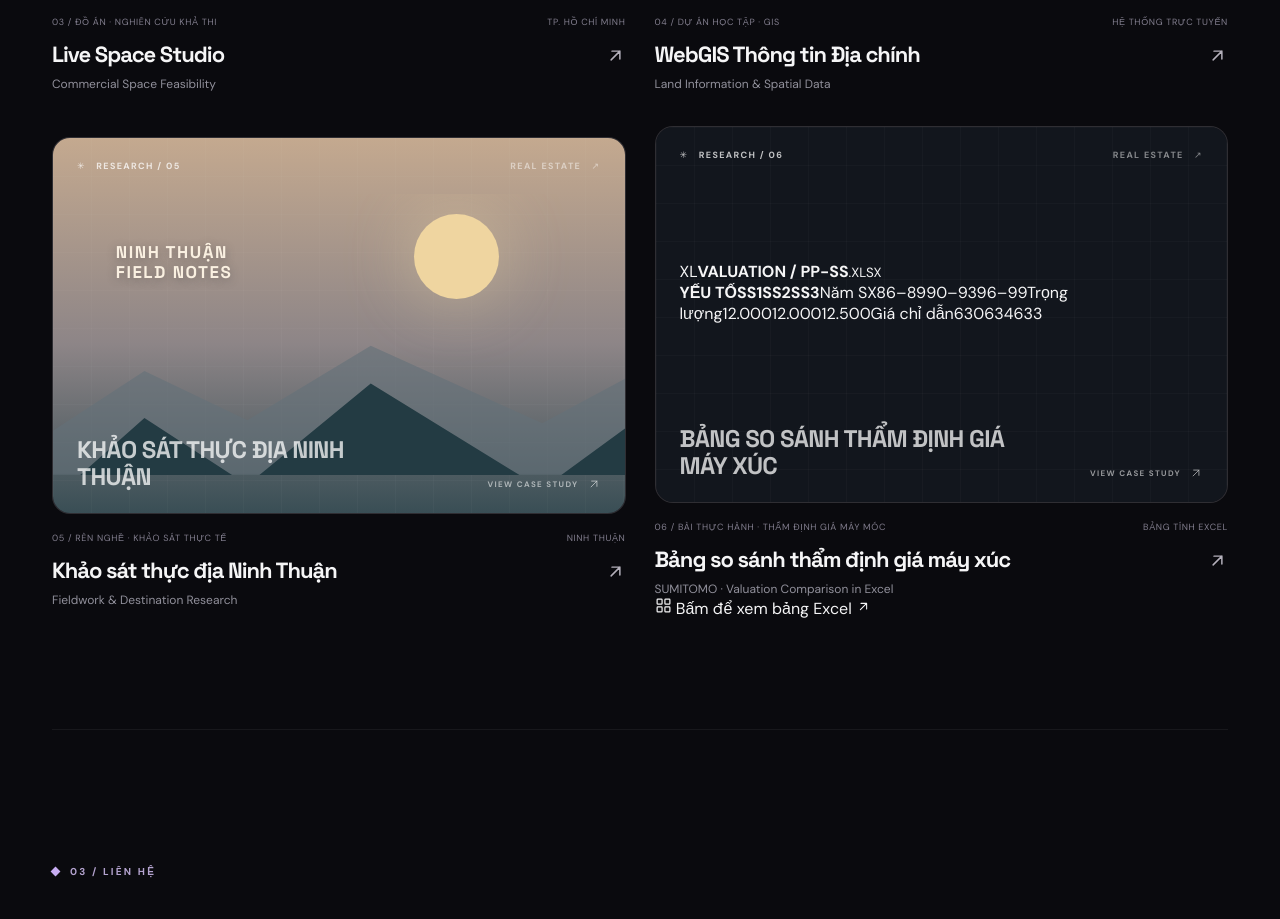
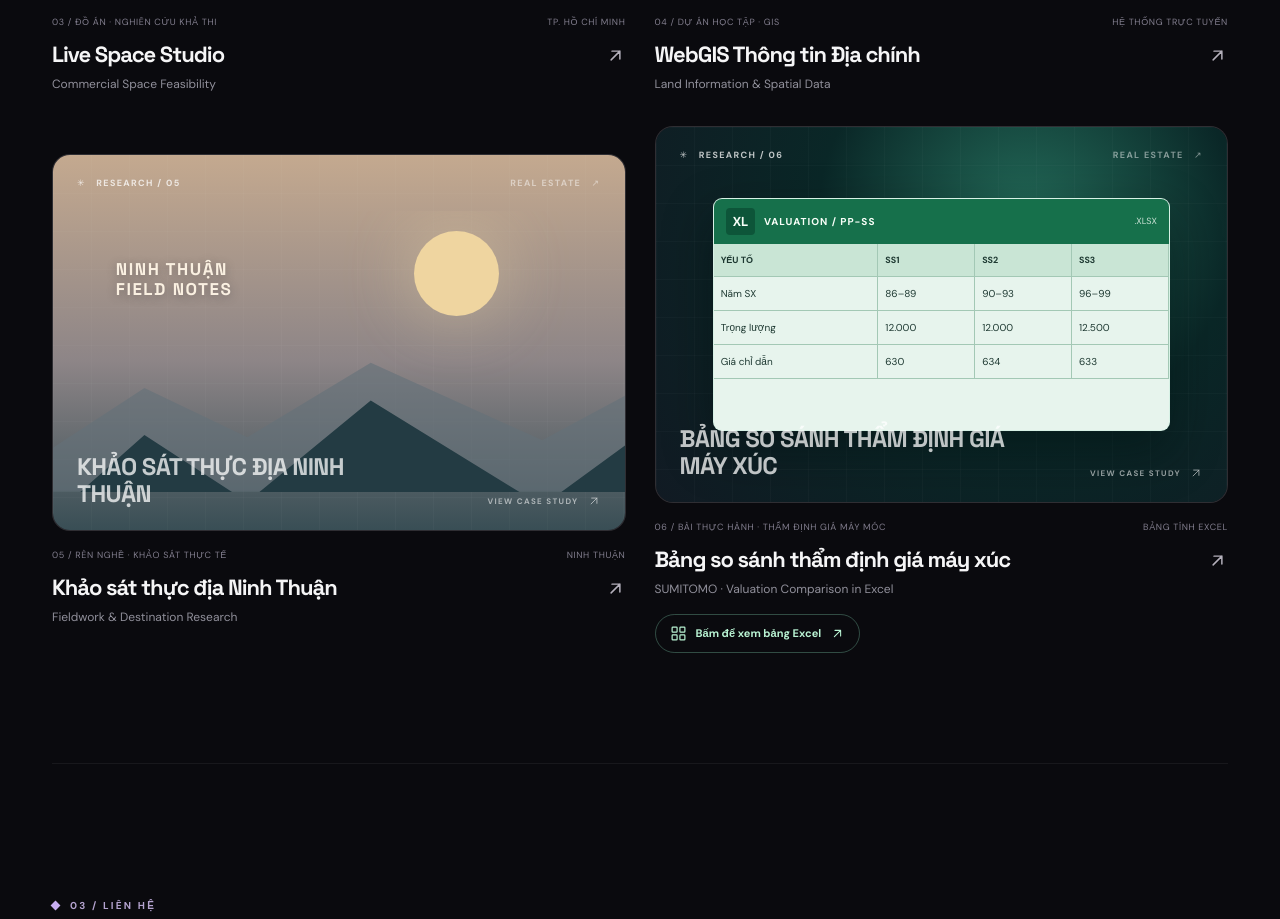
Before and after one commit to nguyencongthanh09102005-beep/portoflio.di-n, a React (Vite) app: page / in a window 1280 px wide. Shown: the part 3480-4399 px from the top of the page. Built offline with nearby package versions, Linux system fonts and the light colour scheme.

Commit message:
feat: add machine valuation Excel project preview (src/styles.css)

```diff
--- a/src/styles.css
+++ b/src/styles.css
@@ -117,3 +117,28 @@
 .hero-actions,.about-actions{flex-wrap:wrap}
 .hero-actions .btn,.about-actions .btn{white-space:nowrap}
 @media(max-width:395px){.hero-actions .btn,.about-actions .btn{flex:0 1 auto;min-height:42px}}
+
+/* Excel valuation workbook preview - responsive */
+.real-excel{background:radial-gradient(circle at 65% 25%,#236b59 0,#0a2727 45%,#111a23 100%)}
+.excel-scene{position:absolute;inset:19% 10% 19%;border:1px solid #b6ebd655;background:#e7f4ed;border-radius:9px;overflow:hidden;box-shadow:0 20px 50px #020e0e77;color:#1d3831}
+.excel-scene-title{display:flex;align-items:center;gap:9px;background:#16704b;padding:9px 12px;color:#f9fff9}
+.excel-scene-title>span{font:bold 13px 'Space Grotesk',sans-serif;background:#0d5539;padding:5px 7px;border-radius:4px}
+.excel-scene-title strong{font-size:10px;letter-spacing:1px}
+.excel-scene-title small{margin-left:auto;font-size:9px;opacity:.8}
+.excel-scene-grid{display:grid;grid-template-columns:1.7fr repeat(3,1fr);font-size:10px;min-width:0}
+.excel-scene-grid span,.excel-scene-grid b{padding:10px 7px;border-right:1px solid #a3c8b5;border-bottom:1px solid #a3c8b5;white-space:nowrap;overflow:hidden;text-overflow:ellipsis}
+.excel-scene-grid b{background:#c9e5d5;font-size:9px}
+.excel-scene-grid span:first-child{font-weight:700}
+.project-excel-cta{display:inline-flex;gap:9px;align-items:center;color:#b9f3d3;border:1px solid #7fcfae55;border-radius:999px;padding:10px 14px;margin-top:17px;font-size:11px;font-weight:700;transition:background .2s}
+.project-card:hover .project-excel-cta,.project-card:focus-visible .project-excel-cta{background:#197c5d4a}
+.excel-preview-section{margin-top:22px;padding:18px 0;border-top:1px solid #ffffff21}
+.excel-preview-section>p{color:#b2abb8;font-size:12px;line-height:1.8}
+.excel-preview-scroll{overflow:auto;border:1px solid #ffffff28;border-radius:10px;margin:16px 0 20px}
+.excel-preview-table{width:100%;border-collapse:collapse;min-width:610px;font-size:11px;color:#e9f7ef}
+.excel-preview-table th,.excel-preview-table td{border:1px solid #ffffff17;padding:13px 10px;text-align:center}
+.excel-preview-table thead th{background:#24664f;text-align:center}
+.excel-preview-table tbody th{text-align:left;background:#1e342f}
+.excel-preview-table tbody tr:nth-child(odd) td{background:#172925}
+.excel-download{display:inline-flex;align-items:center;justify-content:center;text-decoration:none}
+.excel-file-pending{padding:12px 14px;border-radius:9px;background:#19342d;border:1px solid #386f5c;color:#cde5d7}
+@media(max-width:720px){.excel-scene{inset:19% 7% 17%}.excel-scene-grid{font-size:8px}.excel-scene-grid span,.excel-scene-grid b{padding:7px 5px}.excel-preview-section{margin-top:14px}}
```
